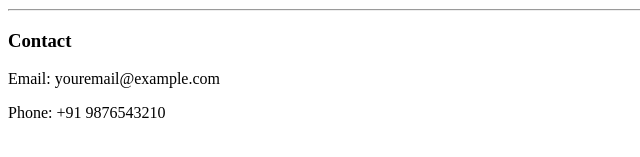
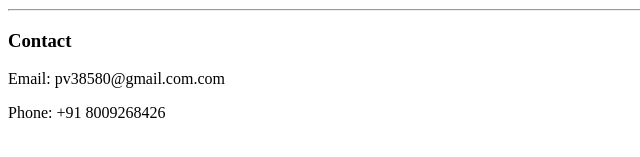
Before and after one commit to naitikpatel7/naitikpatel7.github.io, a plain HTML site: page index.html in a window 1280 px wide. Shown: the part 139-296 px from the top of the page, 0-640 px from the left. Drawn offline with Linux system fonts and the light colour scheme.

Commit message:
Update index.html

```diff
--- a/index.html
+++ b/index.html
@@ -10,7 +10,7 @@
   <p>This is my simple personal website made with GitHub Pages.</p>
   <hr>
   <h3>Contact</h3>
-  <p>Email: youremail@example.com</p>
-  <p>Phone: +91 9876543210</p>
+  <p>Email: pv38580@gmail.com.com</p>
+  <p>Phone: +91 8009268426</p>
 </body>
 </html>
```
